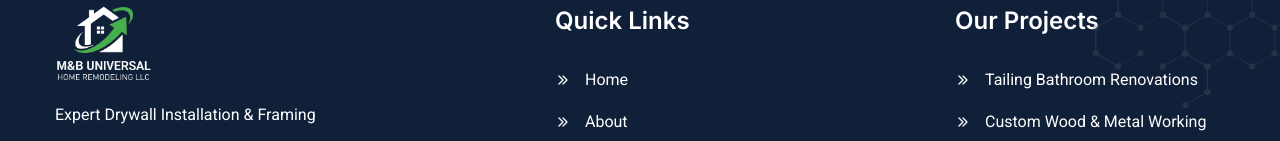
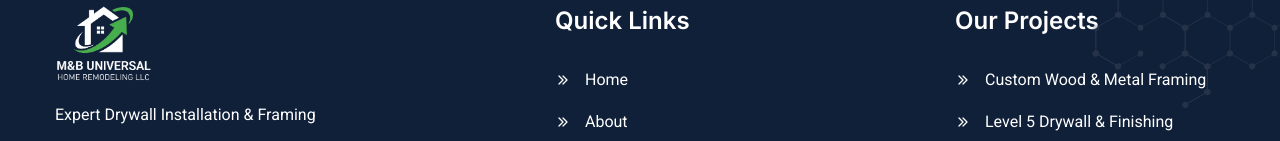
Before and after one commit to mariaammekarishvili/mb-universal-home, a React (Vite) app: page / in a window 1280 px wide. Shown: the part 7112-7253 px from the top of the page. Built offline with nearby package versions, Linux system fonts and the light colour scheme; a web font is replaced by a local one.

Commit message:
fix projects page

```diff
--- a/src/data/ProjectData.ts
+++ b/src/data/ProjectData.ts
@@ -8,17 +8,6 @@ interface DataType {
 }
 
 const project_data: DataType[] = [
-  {
-    id: 1,
-    page: "project-one",
-    images: [
-      "/assets/imgs/project/project-one/2-gigapixel-scale-2_00x.jpg",
-      "/assets/imgs/project/project-one/3-gigapixel-scale-2_00x.jpg",
-    ],
-    thumb: "/assets/imgs/project/project-n-3.jpg",
-    sub_title: "Bathroom Redesign",
-    title: "Tailing Bathroom Renovations",
-  },
   {
     id: 2,
     page: "project-two",
@@ -36,7 +25,56 @@ const project_data: DataType[] = [
     ],
     thumb: "/assets/imgs/service/service-2.1.JPG",
     sub_title: "Wood Working",
-    title: "Custom Wood & Metal Working",
+    title: "Custom Wood & Metal Framing",
+  },
+  {
+    id: 5,
+    page: "project-five",
+    images: [
+      "/assets/imgs/project/projevt-five/1-gigapixel-scale-2_00x (1).jpg",
+      "/assets/imgs/project/projevt-five/6-gigapixel-scale-2_00x (2).jpg",
+      "/assets/imgs/project/projevt-five/9-gigapixel-scale-2_00x.jpg",
+      "/assets/imgs/project/projevt-five/10-gigapixel-scale-2_00x.jpg",
+      "/assets/imgs/project/projevt-five/8-gigapixel-scale-2_00x.jpg",
+      "/assets/imgs/project/project-six/8-gigapixel-scale-2_00x (1).jpg",
+      "/assets/imgs/project/project-six/3-gigapixel-scale-2_00x (2).jpg",
+      "/assets/imgs/project/project-six/4-gigapixel-scale-2_00x (3).jpg",
+      "/assets/imgs/project/project-six/4-gigapixel-scale-2_00x (4).jpg",
+      "/assets/imgs/project/project-six/5-gigapixel-scale-2_00x (3).jpg",
+      "/assets/imgs/project/project-six/6-gigapixel-scale-2_00x (3).jpg",
+      "/assets/imgs/project/project-six/7-gigapixel-scale-2_00x (4).jpg",
+      "/assets/imgs/project/project-six/9-gigapixel-scale-2_00x (1).jpg",
+    ],
+    thumb: "/assets/imgs/project/project-n-4.jpg",
+    sub_title: "Drywall Installation",
+    title: "Level 5 Drywall & Finishing",
+  },
+  {
+    id: 4,
+    page: "project-four",
+    images: [
+      "/assets/imgs/project/project-four/1-gigapixel-scale-2_00x.jpg",
+      "/assets/imgs/project/project-four/5-gigapixel-scale-2_00x (1).jpg",
+      "/assets/imgs/project/project-four/6-gigapixel-scale-2_00x.jpg",
+      "/assets/imgs/project/project-four/7-gigapixel-scale-2_00x.jpg",
+    ],
+    thumb: "/assets/imgs/project/project-n-2.jpg",
+    sub_title: "Leaving Room Renovation",
+    title: "Commercial Drop Ceilings",
+  },
+  {
+    id: 1,
+    page: "project-one",
+    images: [
+      "/assets/imgs/project/project-one/2-gigapixel-scale-2_00x.jpg",
+      "/assets/imgs/project/project-one/3-gigapixel-scale-2_00x.jpg",
+      "/assets/imgs/project/project-six/2-gigapixel-scale-2_00x (3).jpg",
+      "/assets/imgs/project/project-six/2-gigapixel-scale-2_00x (4).jpg",
+      "/assets/imgs/project/project-six/4-gigapixel-scale-2_00x (4).jpg",
+    ],
+    thumb: "/assets/imgs/project/project-n-3.jpg",
+    sub_title: "Bathroom Redesign",
+    title: "Kitchen & Bathroom Tile Work",
   },
   {
     id: 3,
@@ -52,53 +90,7 @@ const project_data: DataType[] = [
     ],
     thumb: "/assets/imgs/project/project-n-1.jpg",
     sub_title: "Painting",
-    title: "Professional Painting Services",
-  },
-  {
-    id: 4,
-    page: "project-four",
-    images: [
-      "/assets/imgs/project/project-four/1-gigapixel-scale-2_00x.jpg",
-      "/assets/imgs/project/project-four/5-gigapixel-scale-2_00x (1).jpg",
-      "/assets/imgs/project/project-four/6-gigapixel-scale-2_00x.jpg",
-      "/assets/imgs/project/project-four/7-gigapixel-scale-2_00x.jpg",
-    ],
-    thumb: "/assets/imgs/project/project-n-2.jpg",
-    sub_title: "Leaving Room Renovation",
-    title: "Complete Interior Renovation",
-  },
-  {
-    id: 5,
-    page: "project-five",
-    images: [
-      "/assets/imgs/project/projevt-five/1-gigapixel-scale-2_00x (1).jpg",
-      "/assets/imgs/project/projevt-five/6-gigapixel-scale-2_00x (2).jpg",
-      "/assets/imgs/project/projevt-five/9-gigapixel-scale-2_00x.jpg",
-      "/assets/imgs/project/projevt-five/10-gigapixel-scale-2_00x.jpg",
-      "/assets/imgs/project/projevt-five/8-gigapixel-scale-2_00x.jpg",
-      "/assets/imgs/project/project-six/8-gigapixel-scale-2_00x (1).jpg",
-    ],
-    thumb: "/assets/imgs/project/project-n-4.jpg",
-    sub_title: "Drywall Installation",
-    title: "Professional Drywall Services",
-  },
-  {
-    id: 6,
-    page: "project-six",
-    images: [
-      "/assets/imgs/project/project-six/2-gigapixel-scale-2_00x (3).jpg",
-      "/assets/imgs/project/project-six/2-gigapixel-scale-2_00x (4).jpg",
-      "/assets/imgs/project/project-six/3-gigapixel-scale-2_00x (2).jpg",
-      "/assets/imgs/project/project-six/4-gigapixel-scale-2_00x (3).jpg",
-      "/assets/imgs/project/project-six/4-gigapixel-scale-2_00x (4).jpg",
-      "/assets/imgs/project/project-six/5-gigapixel-scale-2_00x (3).jpg",
-      "/assets/imgs/project/project-six/6-gigapixel-scale-2_00x (3).jpg",
-      "/assets/imgs/project/project-six/7-gigapixel-scale-2_00x (4).jpg",
-      "/assets/imgs/project/project-six/9-gigapixel-scale-2_00x (1).jpg",
-    ],
-    thumb: "/assets/imgs/project/project-n-5.jpg",
-    sub_title: "Whole Home Renovation",
-    title: " Tile and drywall services",
+    title: "Interior Painting & Trims",
   },
 ];
 
```
